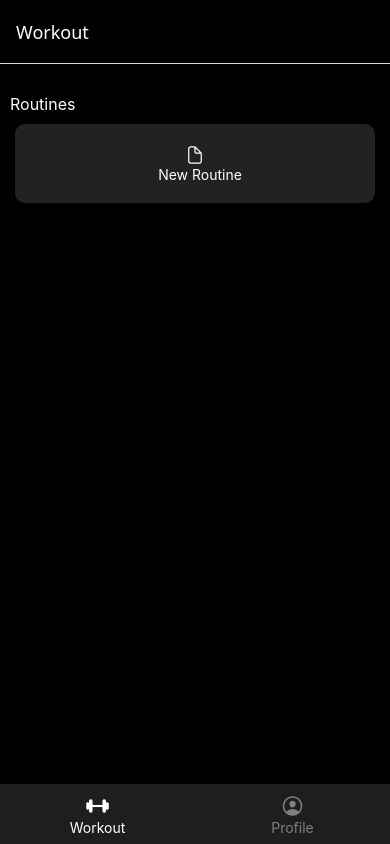
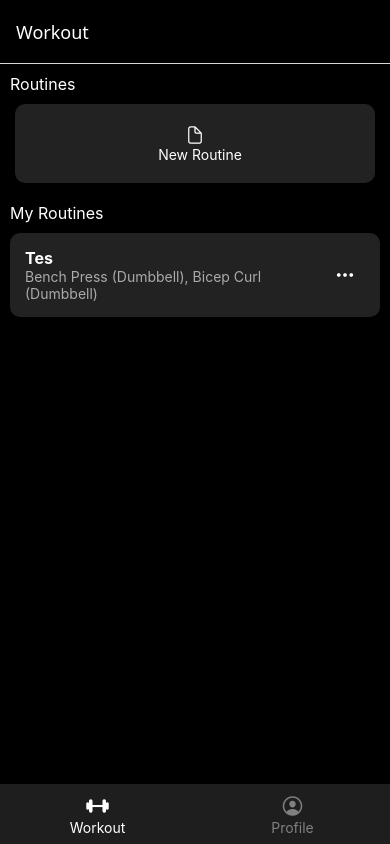
Before and after one commit to arif-setyo-wibowo/aplikasi_gym, a React Native app: screen /HomeScreen in a window 390 px wide. Built offline with nearby package versions, Linux system fonts and the light colour scheme.

Commit message:
add detail latihan

```diff
--- /dev/null
+++ b/src/screens/DetailLatihan.js
@@ -0,0 +1,108 @@
+import React from 'react';
+import { View, Text, StyleSheet, Image, ScrollView } from 'react-native';
+
+const DetailLatihan = () => {
+  const exercise = {
+    name: 'Bench Press (Dumbbell)',
+    image: 'https://via.placeholder.com/300',
+    primaryMuscle: 'Chest',
+    secondaryMuscles: ['Triceps', 'Shoulders'],
+    instructions: [
+      'Grab a pair of dumbbells, sit on a flat gym bench, and place both weights on top of your thighs.',
+      'Bring your shoulders back, engage your abs, take a breath, and flex your arms.',
+      'Kick both dumbbells up with your thighs as you lie back.',
+      'With your arms straight and dumbbells over your chest, dig your shoulder blades into the bench and place your feet flat on the floor.',
+      'Take another breath and lower both dumbbells to your sides. Keep your elbows somewhat tucked.',
+      'Lower the weights until your elbows are at torso level.',
+      'Press both dumbbells to the starting position, bringing them together as you exhale.',
+    ],
+  };
+
+  return (
+    <ScrollView style={styles.container}>
+      {/* Gambar dan Judul */}
+      <View style={styles.contentContainer}>
+        <Image source={{ uri: exercise.image }} style={styles.image} />
+        <Text style={styles.title}>{exercise.name}</Text>
+      </View>
+
+      {/* Primary dan Secondary */}
+      <View style={styles.muscleContainer}>
+        <Text style={styles.muscleText}>
+          <Text style={styles.label}>Primary: </Text>
+          {exercise.primaryMuscle}
+        </Text>
+        <Text style={styles.muscleText}>
+          <Text style={styles.label}>Secondary: </Text>
+          {exercise.secondaryMuscles.join(', ')}
+        </Text>
+      </View>
+
+      {/* Langkah-langkah */}
+      <View style={styles.instructionsContainer}>
+        {exercise.instructions.map((step, index) => (
+          <View key={index} style={styles.stepContainer}>
+            <Text style={styles.stepNumber}>{index + 1}.</Text>
+            <Text style={styles.instruction}>{step}</Text>
+          </View>
+        ))}
+      </View>
+    </ScrollView>
+  );
+};
+
+const styles = StyleSheet.create({
+  container: {
+    flex: 1,
+    backgroundColor: '#000',
+  },
+  contentContainer: {
+    alignItems: 'center',
+    padding: 16,
+  },
+  image: {
+    width: '100%',
+    height: 200,
+    borderRadius: 8,
+    marginBottom: 16,
+  },
+  title: {
+    color: '#FFF',
+    fontSize: 20,
+    fontWeight: 'bold',
+  },
+  muscleContainer: {
+    paddingLeft: 16,
+    paddingBottom: 5,
+  },
+  muscleText: {
+    color: '#AAA',
+    fontSize: 16,
+    marginBottom: 5,
+  },
+  label: {
+    fontWeight: 'bold',
+  },
+  instructionsContainer: {
+    padding: 16,
+  },
+  stepContainer: {
+    flexDirection: 'row',
+    marginBottom: 8,
+    alignItems: 'flex-start',
+  },
+  stepNumber: {
+    color: '#FFF',
+    fontSize: 16,
+    fontWeight: 'bold',
+    marginRight: 8,
+  },
+  instruction: {
+    color: '#FFF',
+    fontSize: 16,
+    flex: 1,
+    lineHeight: 22,
+  },
+});
+
+export default DetailLatihan;
--- a/src/screens/HomeScreen.js
+++ b/src/screens/HomeScreen.js
@@ -1,35 +1,122 @@
-import React from 'react';
-import { View, Text, StyleSheet, TouchableOpacity } from 'react-native';
+import React, { useState } from 'react';
+import {
+  View,
+  Text,
+  StyleSheet,
+  TouchableOpacity,
+  Modal,
+  TextInput,
+  Alert,
+} from 'react-native';
 import Icon from 'react-native-vector-icons/Ionicons';
 import { useNavigation } from '@react-navigation/native';
 
 export default function HomeScreen() {
   const navigation = useNavigation();
+  const [routines, setRoutines] = useState([
+    { id: 1, name: 'Tes', details: 'Bench Press (Dumbbell), Bicep Curl (Dumbbell)' },
+  ]);
+  const [modalVisible, setModalVisible] = useState(false);
+  const [selectedRoutine, setSelectedRoutine] = useState(null);
+
+  const openModal = (routine) => {
+    setSelectedRoutine(routine);
+    setModalVisible(true);
+  };
+
+  const closeModal = () => {
+    setSelectedRoutine(null);
+    setModalVisible(false);
+  };
+
+  const updateRoutine = (newName) => {
+    if (selectedRoutine) {
+      setRoutines((prev) =>
+        prev.map((routine) =>
+          routine.id === selectedRoutine.id
+            ? { ...routine, name: newName }
+            : routine
+        )
+      );
+      closeModal();
+    }
+  };
+
+  const deleteRoutine = () => {
+    if (selectedRoutine) {
+      setRoutines((prev) =>
+        prev.filter((routine) => routine.id !== selectedRoutine.id)
+      );
+      closeModal();
+    }
+  };
+
   return (
     <View style={styles.container}>
-      {/* Quick Start */}
-      {/* <View style={styles.quickStart}>
-        <Text style={styles.sectionTitle}>Quick Start</Text>
-        <TouchableOpacity style={styles.quickStartButton}>
-          <Icon name="add" size={20} color="#fff" />
-          <Text style={styles.buttonText}>Start Empty Workout</Text>
-        </TouchableOpacity>
-      </View> */}
-
       {/* Routines */}
       <View style={styles.routines}>
         <Text style={styles.sectionTitle}>Routines</Text>
         <View style={styles.routineButtons}>
-          <TouchableOpacity style={styles.routineButton} onPress={() => navigation.navigate('Detail')}>
+          <TouchableOpacity
+            style={styles.routineButton}
+            onPress={() => navigation.navigate('Detail')}
+          >
             <Icon name="document-outline" size={20} color="#fff" />
             <Text style={styles.buttonText}>New Routine</Text>
           </TouchableOpacity>
-          {/* <TouchableOpacity style={styles.routineButton}>
-            <Icon name="search-outline" size={20} color="#fff" />
-            <Text style={styles.buttonText}>Explore Routines</Text>
-          </TouchableOpacity> */}
         </View>
       </View>
+
+      {/* My Routines */}
+      <View style={styles.myRoutines}>
+        <Text style={styles.sectionTitle}>My Routines</Text>
+        {routines.map((routine) => (
+          <View key={routine.id} style={styles.routineItem}>
+            <View style={styles.routineTextContainer}>
+              <Text style={styles.routineName}>{routine.name}</Text>
+              <Text style={styles.routineDetails}>{routine.details}</Text>
+            </View>
+            <TouchableOpacity
+              style={styles.moreButton}
+              onPress={() => openModal(routine)}
+            >
+              <Icon name="ellipsis-horizontal" size={20} color="#fff" />
+            </TouchableOpacity>
+          </View>
+        ))}
+      </View>
+
+      {/* Modal */}
+      <Modal
+        visible={modalVisible}
+        transparent
+        animationType="slide"
+        onRequestClose={closeModal}
+      >
+        <View style={styles.modalContainer}>
+          <View style={styles.modalContent}>
+            {/* Tombol Close Modal */}
+            <TouchableOpacity style={styles.closeButton} onPress={closeModal}>
+              <Icon name="close" size={20} color="#fff" />
+            </TouchableOpacity>
+
+            <Text style={styles.modalTitle}>Routine</Text>
+            <View style={styles.modalButtons}>
+              <TouchableOpacity style={styles.detailButton}>
+                <Text style={styles.detailButtonText}>Detail Edit Routine</Text>
+              </TouchableOpacity>
+              <TouchableOpacity style={styles.editButton}>
+                <Text style={styles.editButtonText}>Edit Routine</Text>
+              </TouchableOpacity>
+              <TouchableOpacity style={styles.deleteButton}>
+                <Text style={styles.deleteButtonText}>Delete Routine</Text>
+              </TouchableOpacity>
+            </View>
+          </View>
+        </View>
+      </Modal>
+
+
     </View>
   );
 }
@@ -40,27 +127,10 @@ const styles = StyleSheet.create({
     backgroundColor: '#000',
     padding: 10,
   },
-  quickStart: {
-    marginTop: 20,
-  },
   sectionTitle: {
     fontSize: 16,
     color: '#fff',
     marginBottom: 10,
-  },
-  quickStartButton: {
-    flexDirection: 'row',
-    alignItems: 'center',
-    backgroundColor: '#222',
-    padding: 15,
-    borderRadius: 10,
-  },
-  buttonText: {
-    color: '#fff',
-    marginLeft: 10,
-  },
-  routines: {
-    marginTop: 20,
   },
   routineButtons: {
     flexDirection: 'row',
@@ -74,29 +144,103 @@ const styles = StyleSheet.create({
     borderRadius: 10,
     marginHorizontal: 5,
   },
-  bottomNavigation: {
+  buttonText: {
+    color: '#fff',
+    marginLeft: 10,
+  },
+  myRoutines: {
+    marginTop: 20,
+  },
+  routineItem: {
     flexDirection: 'row',
-    justifyContent: 'space-around',
+    alignItems: 'center',
     backgroundColor: '#222',
-    paddingVertical: 10,
+    padding: 15,
+    borderRadius: 10,
+    marginBottom: 10,
+  },
+  routineTextContainer: {
+    flex: 1,
+  },
+  routineName: {
+    color: '#fff',
+    fontSize: 16,
+    fontWeight: 'bold',
+  },
+  routineDetails: {
+    color: '#aaa',
+    fontSize: 14,
+  },
+  moreButton: {
+    padding: 10,
+  },
+  modalContainer: {
+    flex: 1,
+    justifyContent: 'center',
+    alignItems: 'center',
+    backgroundColor: 'rgba(0,0,0,0.5)',
+  },
+  modalContent: {
+    backgroundColor: '#333',
+    width: '80%',
+    padding: 20,
+    borderRadius: 10,
+  },
+  modalTitle: {
+    color: '#fff',
+    fontSize: 18,
+    fontWeight: 'bold',
+    marginBottom: 10,
+  },
+  input: {
+    backgroundColor: '#222',
+    color: '#fff',
+    padding: 10,
+    borderRadius: 10,
+    marginBottom: 20,
+  },
+  modalButtons: {
+    flexDirection: 'column',
+    justifyContent: 'space-between',
+    gap: 10,
+  },
+  detailButtonText: {
+    color: '#fff',
+    fontWeight: 'bold',
+  },
+  detailButton: {
+    backgroundColor: '#1bc307',
+    padding: 10,
+    borderRadius: 10,
+    marginVertical: 5,
+  },
+  editButton: {
+    backgroundColor: '#007bff',
+    padding: 10,
+    borderRadius: 10,
+    marginVertical: 5,
+  },
+  editButtonText: {
+    color: '#fff',
+    fontWeight: 'bold',
+  },
+  deleteButton: {
+    backgroundColor: 'red',
+    padding: 10,
+    borderRadius: 10,
+    marginVertical: 5,
+  },
+  deleteButtonText: {
+    color: '#fff',
+    fontWeight: 'bold',
+  },
+  closeButton: {
     position: 'absolute',
-    bottom: 0,
-    left: 0,
-    right: 0,
-  },
-  navButton: {
-    alignItems: 'center',
-  },
-  navText: {
-    color: '#fff',
-    fontSize: 12,
-    marginTop: 5,
-  },
-  activeNavButton: {
-    borderBottomWidth: 2,
-    borderBottomColor: '#007bff',
-  },
-  activeNavText: {
-    color: '#007bff',
+    top: 10,
+    right: 10,
+    zIndex: 1,
+    padding: 5,
+    backgroundColor: '#444',
+    borderRadius: 15,
   },
 });
--- a/src/screens/Latihan.js
+++ b/src/screens/Latihan.js
@@ -1,5 +1,6 @@
 import React, { useState } from 'react';
 import { View, Text, TextInput, TouchableOpacity, FlatList, StyleSheet, Image } from 'react-native';
+import Icon from 'react-native-vector-icons/Ionicons'; // Tambahkan library ikon
 import { useNavigation } from '@react-navigation/native';
 
 const LatihanScreen = () => {
@@ -39,13 +40,29 @@ const LatihanScreen = () => {
           </Text>
         </View>
 
-        {/* Ikon untuk Tambahkan */}
-        <Text style={[styles.addIcon, isSelected && styles.addIconSelected]}>
-          {isSelected ? '✓' : '↻'}
-        </Text>
+        {/* Ikon Pilih */}
+        <Icon
+          name={isSelected ? 'checkmark-circle' : 'refresh'}
+          size={24}
+          color={isSelected ? '#0F0' : '#4DA6FF'}
+          style={styles.iconStyle}
+        />
+
+        {/* Ikon Detail */}
+        <TouchableOpacity onPress={() => navigation.navigate('detailLatihan', { exercise: item })}>
+          <Icon
+            name="information-circle-outline"
+            size={24}
+            color="#4DA6FF"
+            style={styles.detailIcon}
+          />
+        </TouchableOpacity>
+
+
       </TouchableOpacity>
     );
   };
+
 
   return (
     <View style={styles.container}>
@@ -55,17 +72,17 @@ const LatihanScreen = () => {
         placeholder="Search exercise"
         placeholderTextColor="#888"
       />
-      <View style={styles.filterContainer}>
+      {/* <View style={styles.filterContainer}>
         <TouchableOpacity style={styles.filterButton}>
           <Text style={styles.filterText}>All Equipment</Text>
         </TouchableOpacity>
         <TouchableOpacity style={styles.filterButton}>
           <Text style={styles.filterText}>All Muscles</Text>
         </TouchableOpacity>
-      </View>
+      </View> */}
 
       {/* All Exercises */}
-      <Text style={styles.sectionTitle}>All Exercises</Text>
+      {/* <Text style={styles.sectionTitle}>All Exercises</Text> */}
       <FlatList
         data={allExercises}
         keyExtractor={(item) => item.id}
@@ -143,13 +160,8 @@ const styles = StyleSheet.create({
     color: '#888',
     fontSize: 14,
   },
-  addIcon: {
-    color: '#4DA6FF',
-    fontSize: 18,
-    fontWeight: 'bold',
-  },
-  addIconSelected: {
-    color: '#0F0',
+  iconStyle: {
+    marginRight: 8,
   },
   addButton: {
     backgroundColor: '#4DA6FF',
--- a/src/screens/Settings.js
+++ /dev/null
@@ -1,97 +0,0 @@
-import React from 'react';
-import { View, Text, StyleSheet, TouchableOpacity, Alert } from 'react-native';
-import Ionicons from 'react-native-vector-icons/Ionicons';
-import { useNavigation } from '@react-navigation/native';
-
-const SettingsScreen = () => {
-
-  const navigation = useNavigation();
-
-  const handleLogout = () => {
-    Alert.alert("Logout", "Anda yakin ingin logout?", [
-      {
-        text: "Batal",
-        onPress: () => console.log("Logout dibatalkan"),
-        style: "cancel"
-      },
-      { text: "Logout", onPress: () => console.log("User logged out") }
-    ]);
-  };
-
-  const handlePremiumSignup = () => {
-    Alert.alert("Daftar Premium", "Anda akan diarahkan untuk mendaftar premium.");
-  };
-
-  return (
-    <View style={styles.container}>
-      <TouchableOpacity style={styles.premiumButton} onPress={handlePremiumSignup}>
-        <Text style={styles.premiumButtonText}>DAFTAR PREMIUM</Text>
-      </TouchableOpacity>
-
-      <TouchableOpacity style={styles.settingItem}>
-        <View style={styles.settingContent}>
-          <Ionicons name="water-outline" size={24} color="#fff" style={styles.icon} />
-          <Text style={styles.settingLabel}>Pengaturan Latihan</Text>
-        </View>
-        <Ionicons name="chevron-forward" size={24} color="#aaa" />
-      </TouchableOpacity>
-
-      <TouchableOpacity style={styles.settingItem} onPress={() => navigation.navigate('DetailSettings')} >
-        <View style={styles.settingContent}>
-          <Ionicons name="settings-outline" size={24} color="#fff" style={styles.icon} />
-          <Text style={styles.settingLabel}>Setelan Umum</Text>
-        </View>
-        <Ionicons name="chevron-forward" size={24} color="#aaa" />
-      </TouchableOpacity>
-
-      <TouchableOpacity style={styles.settingItem} onPress={handleLogout}>
-        <View style={styles.settingContent}>
-          <Ionicons name="person-outline" size={24} color="#fff" style={styles.icon} />
-          <Text style={styles.settingLabel}>Logout</Text>
-        </View>
-        <Ionicons name="chevron-forward" size={24} color="#aaa" />
-      </TouchableOpacity>
-    </View>
-  );
-};
-
-const styles = StyleSheet.create({
-  container: {
-    flex: 1,
-    padding: 20,
-    backgroundColor: '#fff',
-  },
-  premiumButton: {
-    backgroundColor: '#1349e1eb',
-    padding: 15,
-    borderRadius: 35,
-    alignItems: 'center',
-    marginBottom: 20,
-  },
-  premiumButtonText: {
-    color: '#fff',
-    fontSize: 18,
-    fontWeight: 'bold',
-  },
-  settingItem: {
-    flexDirection: 'row',
-    justifyContent: 'space-between',
-    alignItems: 'center',
-    paddingVertical: 10,
-  },
-  settingContent: {
-    flexDirection: 'row',
-    alignItems: 'center',
-  },
-  settingLabel: {
-    fontSize: 18,
-  },
-  icon: {
-    borderRadius: 12,
-    backgroundColor: 'skyblue',
-    padding: 5,
-    marginRight: 10,
-  },
-});
-
-export default SettingsScreen;
```
Also changed, not shown: App.js (+13 -12 lines).
